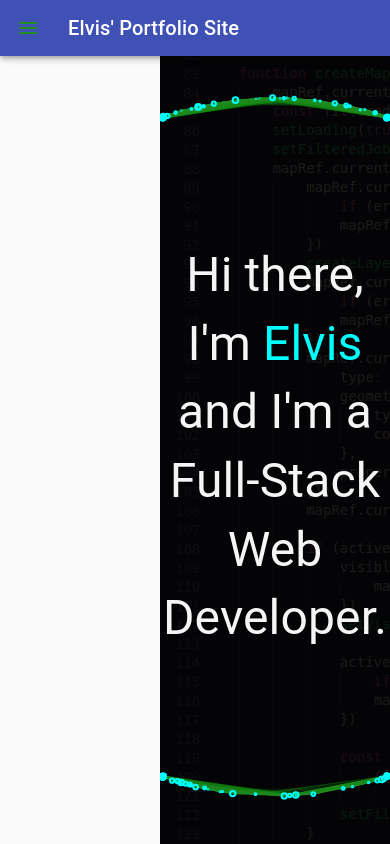
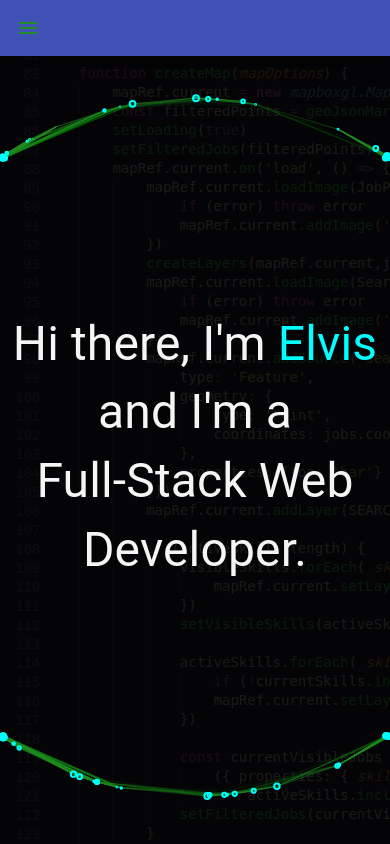
Before and after one commit to ElvisHernandez/Portfolio, a React (Create React App) app: page / in a window 390 px wide. Built offline with nearby package versions, Linux system fonts and the light colour scheme.

Commit message:
added media query for canvas under 600px screen size

```diff
--- a/src/components/Nav/Nav.jsx
+++ b/src/components/Nav/Nav.jsx
@@ -122,9 +122,9 @@ function ResponsiveDrawer(props) {
           >
             <MenuIcon />
           </IconButton>
-          <Typography variant="h6" noWrap>
+          {/* <Typography variant="h6" noWrap>
             Elvis' Portfolio Site
-          </Typography>
+          </Typography> */}
         </Toolbar>
       </AppBar>
 
--- a/src/pages/Home/Home.module.css
+++ b/src/pages/Home/Home.module.css
@@ -23,6 +23,17 @@
     /* background-size: cover; */
 }
 
+@media (max-width: 600px) {
+    .particlesJs {
+        left:0;
+        width: 100vw;
+    }
+
+    .intro {
+        color: red;
+    }
+}
+
 .intro {
     /* display: inline-block; */
     position: absolute;
```
